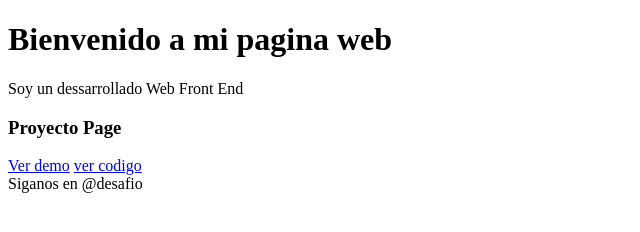
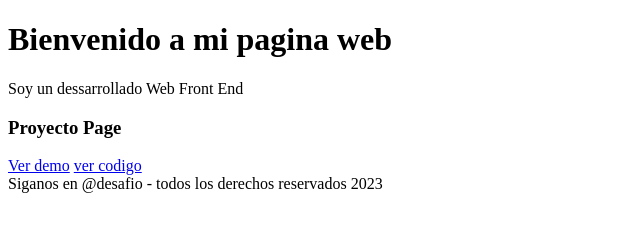
Before and after one commit to Klauditha/hernandw.github.io, a plain HTML site: page index.html in a window 1280 px wide. Shown: the whole page, without its empty margins (0-640 px from the left). Drawn offline with Linux system fonts and the light colour scheme.

Commit message:
:sparkles: se agrego el año de elaboracion

```diff
--- a/index.html
+++ b/index.html
@@ -18,7 +18,7 @@
         <a href="https://github.com/hernandw/iguanap" target="_blank">ver codigo</a>
     </div>
     <footer>
-        Siganos en @desafio
+        Siganos en @desafio - todos los derechos reservados 2023
     </footer>
 </body>
 </html>
```
